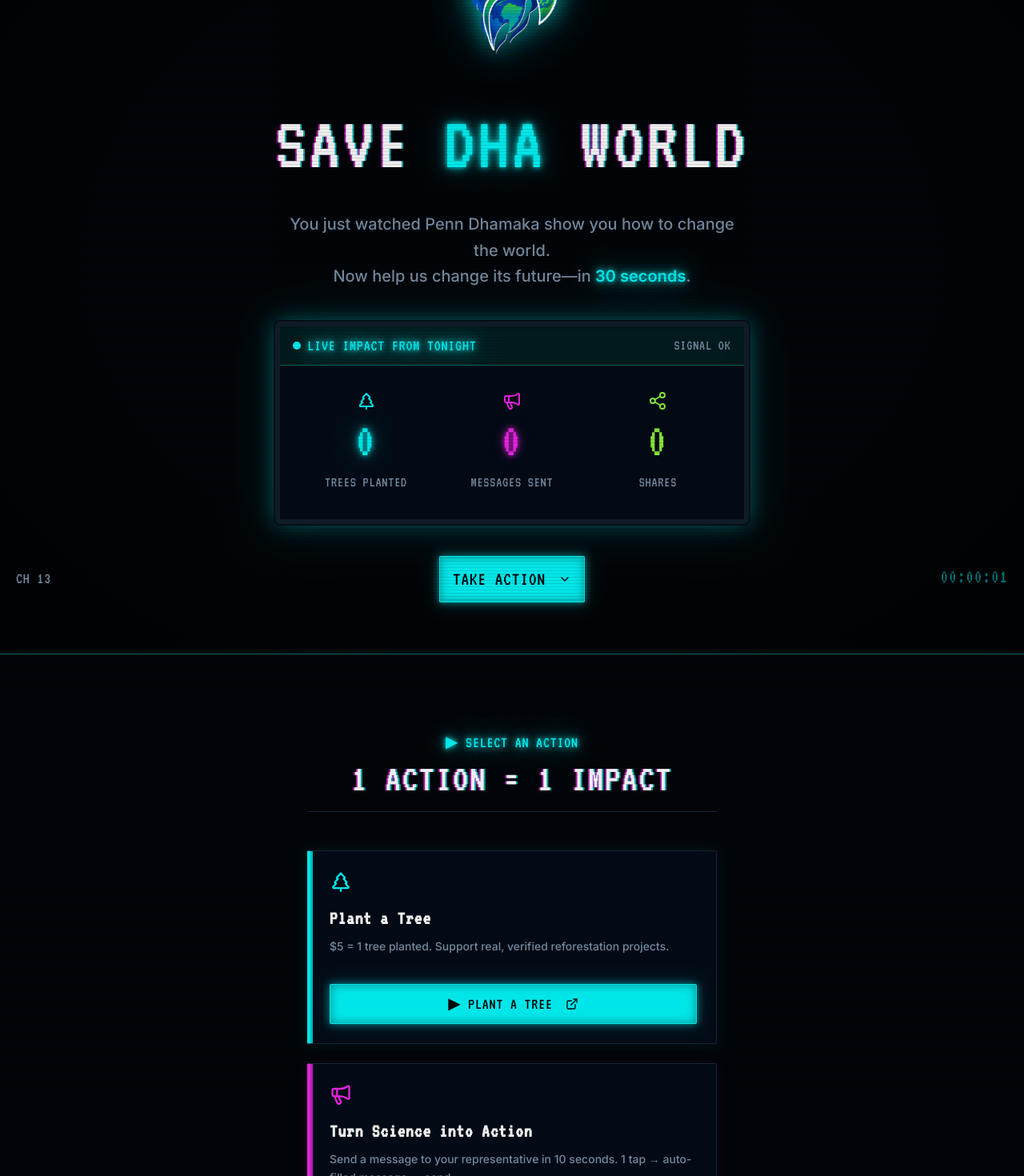
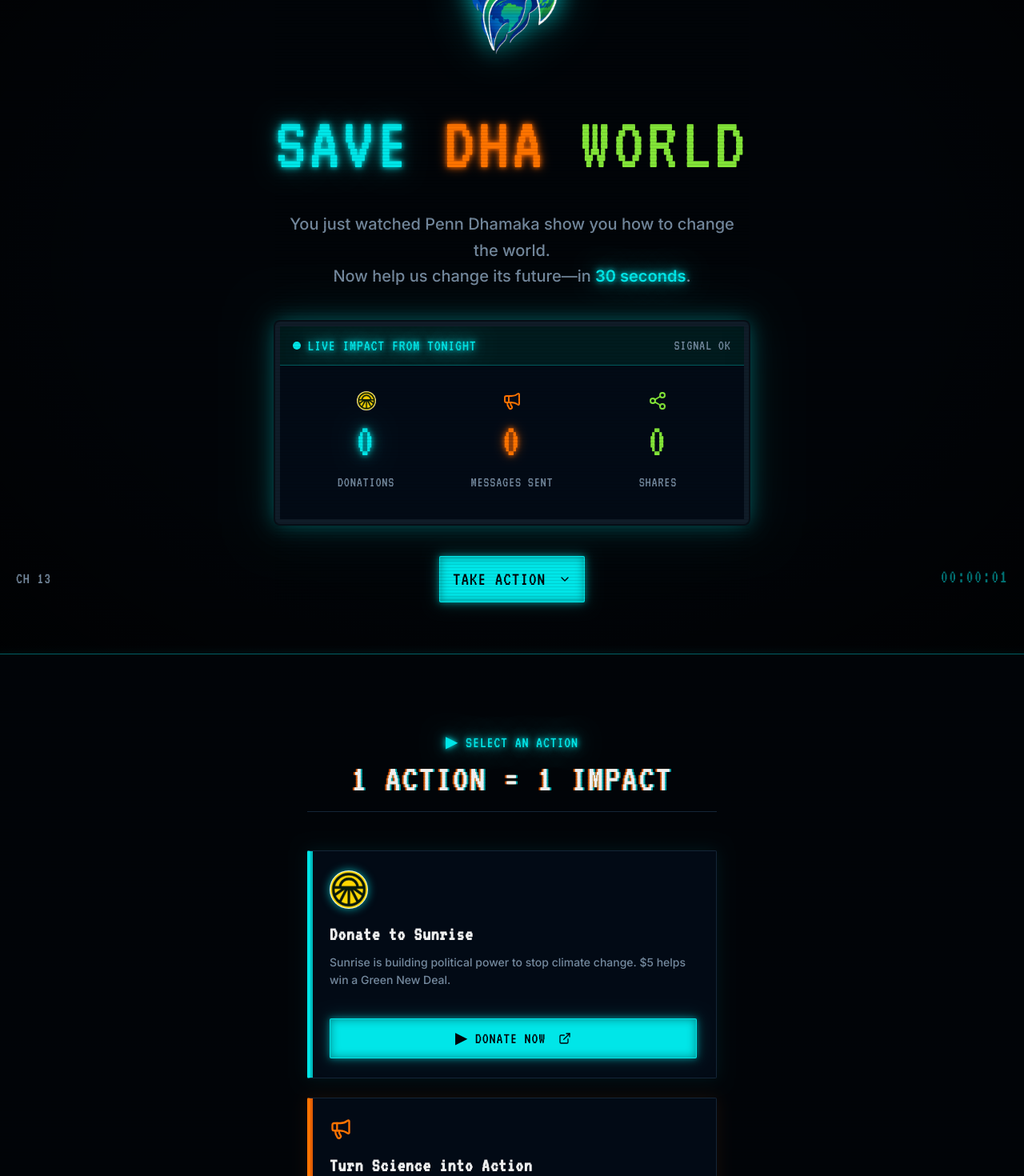
Before and after one commit to Shaurya-Sarma/penn-dhamaka-save-dha-world, a Next.js app: page / in a window 1280 px wide. Shown: the part 160-1630 px from the top of the page at 80% size. Built offline with nearby package versions, Linux system fonts and the light colour scheme; no server answers; the database is empty.

Commit message:
feat: replace plant-a-tree with Sunrise Movement donation card
Swaps the first action card to donate to Sunrise Movement via ActBlue,
adds the Sunrise logo, updates the hero counter label to "donations",
and changes title colors to cyan/orange/green and secondary to neon orange.

Made-with: Cursor

```diff
--- a/app/globals.css
+++ b/app/globals.css
@@ -14,8 +14,8 @@
   /* Primary — neon cyan (phosphor screen glow) */
   --primary: oklch(0.82 0.18 195);
   --primary-foreground: oklch(0.10 0.02 250);
-  /* Secondary — neon magenta (VHS color bleed) */
-  --secondary: oklch(0.65 0.28 330);
+  /* Secondary — neon orange */
+  --secondary: oklch(0.75 0.22 45);
   --secondary-foreground: oklch(0.10 0.02 250);
   --muted: oklch(0.20 0.03 250);
   --muted-foreground: oklch(0.62 0.04 250);
@@ -52,7 +52,7 @@
   --popover-foreground: oklch(0.95 0 0);
   --primary: oklch(0.82 0.18 195);
   --primary-foreground: oklch(0.10 0.02 250);
-  --secondary: oklch(0.65 0.28 330);
+  --secondary: oklch(0.75 0.22 45);
   --secondary-foreground: oklch(0.10 0.02 250);
   --muted: oklch(0.20 0.03 250);
   --muted-foreground: oklch(0.62 0.04 250);
@@ -171,17 +171,17 @@
       0 0 30px oklch(0.82 0.18 195 / 0.3);
   }
 
-  /* Neon text glow — magenta */
+  /* Neon text glow — orange */
   .neon-text-magenta {
     text-shadow:
-      0 0 6px oklch(0.65 0.28 330 / 0.9),
-      0 0 14px oklch(0.65 0.28 330 / 0.6);
+      0 0 6px oklch(0.75 0.22 45 / 0.9),
+      0 0 14px oklch(0.75 0.22 45 / 0.6);
   }
 
   /* Chromatic aberration / VHS color bleed on title */
   .glitch-title {
     text-shadow:
-      -2px 0 oklch(0.65 0.28 330 / 0.7),
+      -2px 0 oklch(0.75 0.22 45 / 0.7),
        2px 0 oklch(0.82 0.18 195 / 0.7);
   }
 
--- a/components/action-section.tsx
+++ b/components/action-section.tsx
@@ -9,7 +9,7 @@ import {
   CardHeader,
   CardTitle,
 } from "@/components/ui/card";
-import { TreePine, Megaphone, Share2, ExternalLink } from "lucide-react";
+import { Megaphone, Share2, ExternalLink } from "lucide-react";
 import { EmailRepDialog } from "@/components/email-rep-dialog";
 
 interface ActionSectionProps {
@@ -19,9 +19,9 @@ interface ActionSectionProps {
 export function ActionSection({ onAction }: ActionSectionProps) {
   const [emailDialogOpen, setEmailDialogOpen] = useState(false);
 
-  const handlePlantTree = () => {
+  const handleDonate = () => {
     onAction("trees");
-    window.open("https://onetreeplanted.org/", "_blank");
+    window.open("https://secure.actblue.com/donate/sunrise-web-2023?amount=5", "_blank");
   };
 
   const handleSendMessage = () => {
@@ -90,16 +90,23 @@ export function ActionSection({ onAction }: ActionSectionProps) {
 
           <div className="flex flex-col gap-6">
             <ActionCard
-              icon={<TreePine className="w-7 h-7" />}
+              icon={
+                <img
+                  src="/images/sunrise-logo.png"
+                  alt="Sunrise Movement"
+                  className="w-12 h-12 rounded-full object-cover"
+                  style={{ filter: "drop-shadow(0 0 6px oklch(0.82 0.18 195 / 0.7))" }}
+                />
+              }
               iconColor="text-primary"
               glowClass="neon-text"
               accentBorderClass="border-l-primary"
               accentGlowStyle={{ boxShadow: "inset 3px 0 0 oklch(0.82 0.18 195 / 0.8), 0 0 20px oklch(0.82 0.18 195 / 0.08)" }}
-              title="Plant a Tree"
-              description="$5 = 1 tree planted. Support real, verified reforestation projects."
-              buttonText="▶ Plant a Tree"
+              title="Donate to Sunrise"
+              description="Sunrise is building political power to stop climate change. $5 helps win a Green New Deal."
+              buttonText="▶ Donate Now"
               buttonIcon={<ExternalLink className="w-4 h-4" />}
-              onClick={handlePlantTree}
+              onClick={handleDonate}
               buttonClass="bg-primary text-primary-foreground hover:bg-primary/90 border border-primary/40 neon-box"
             />
 
@@ -108,12 +115,12 @@ export function ActionSection({ onAction }: ActionSectionProps) {
               iconColor="text-secondary"
               glowClass="neon-text-magenta"
               accentBorderClass="border-l-secondary"
-              accentGlowStyle={{ boxShadow: "inset 3px 0 0 oklch(0.65 0.28 330 / 0.8), 0 0 20px oklch(0.65 0.28 330 / 0.08)" }}
+              accentGlowStyle={{ boxShadow: "inset 3px 0 0 oklch(0.75 0.22 45 / 0.8), 0 0 20px oklch(0.75 0.22 45 / 0.08)" }}
               title="Turn Science into Action"
               description="Send a message to your representative in 10 seconds. 1 tap → auto-filled message → send."
               buttonText="▶ Make Your Voice Heard"
               onClick={handleSendMessage}
-              buttonClass="bg-secondary text-secondary-foreground hover:bg-secondary/90 border border-secondary/40 shadow-[0_0_12px_oklch(0.65_0.28_330_/_0.4)]"
+              buttonClass="bg-secondary text-secondary-foreground hover:bg-secondary/90 border border-secondary/40 shadow-[0_0_12px_oklch(0.75_0.22_45_/_0.4)]"
             />
 
             <ActionCard
--- a/components/hero-section.tsx
+++ b/components/hero-section.tsx
@@ -1,7 +1,7 @@
 "use client";
 
 import { Button } from "@/components/ui/button";
-import { ChevronDown, TreePine, Megaphone, Share2 } from "lucide-react";
+import { ChevronDown, Megaphone, Share2 } from "lucide-react";
 
 interface HeroSectionProps {
   counters: {
@@ -62,10 +62,10 @@ export function HeroSection({ counters }: HeroSectionProps) {
             style={{ filter: "drop-shadow(0 0 14px oklch(0.82 0.18 195 / 0.7)) drop-shadow(0 0 30px oklch(0.82 0.18 195 / 0.3))" }}
           />
           {/* Title with chromatic aberration glitch */}
-          <h1 className="font-handsc text-5xl md:text-7xl lg:text-8xl tracking-wide text-balance text-center glitch-title leading-tight">
-            <span className="text-foreground">SAVE </span>
-            <span className="text-primary neon-text">DHA</span>
-            <span className="text-foreground"> WORLD</span>
+          <h1 className="font-handsc text-5xl md:text-7xl lg:text-8xl tracking-wide text-balance text-center leading-tight">
+            <span className="text-primary neon-text">SAVE </span>
+            <span className="text-secondary neon-text-magenta">DHA</span>
+            <span className="text-accent"> WORLD</span>
           </h1>
         </div>
 
@@ -101,9 +101,15 @@ export function HeroSection({ counters }: HeroSectionProps) {
           {/* Counter grid */}
           <div className="relative grid grid-cols-3 gap-4 md:gap-8 p-6 md:p-8 bg-card">
             <CounterItem
-              icon={<TreePine className="w-5 h-5 md:w-6 md:h-6" />}
+              icon={
+                <img
+                  src="/images/sunrise-logo.png"
+                  alt="Sunrise"
+                  className="w-5 h-5 md:w-6 md:h-6 rounded-full object-cover"
+                />
+              }
               value={counters.trees}
-              label="trees planted"
+              label="donations"
               color="text-primary"
               glowClass="neon-text"
             />
```
Also changed, not shown: public/images/sunrise-logo.png (added).
